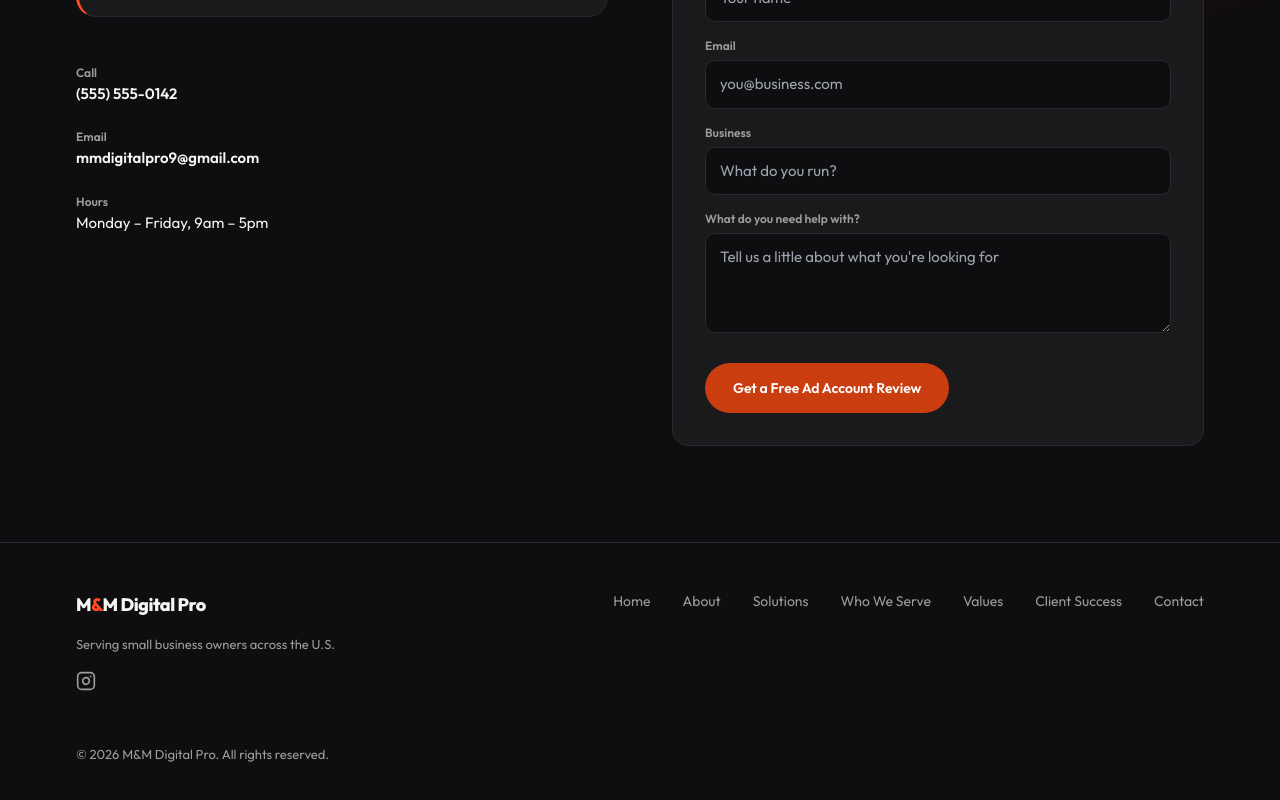
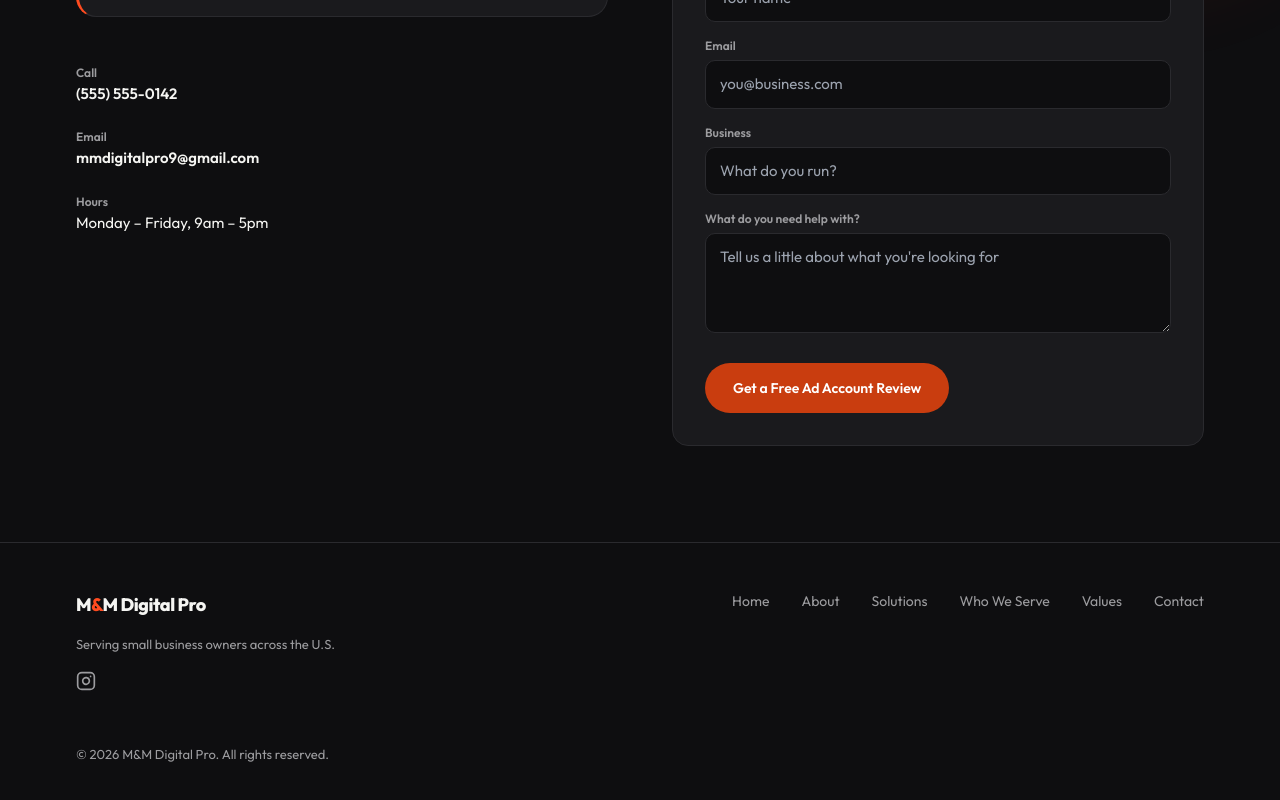
Before and after one commit to smohen985-ux/mm-digital-site, a Next.js app: page / in a window 1280 px wide. Shown: the part 7157-7957 px from the top of the page. Built offline with nearby package versions, Linux system fonts and the light colour scheme.

Commit message:
Update Footer.tsx

```diff
--- a/src/components/Footer.tsx
+++ b/src/components/Footer.tsx
@@ -6,7 +6,6 @@ const LINKS = [
   { href: "#solutions", label: "Solutions" },
   { href: "#who-we-serve", label: "Who We Serve" },
   { href: "#values", label: "Values" },
-  { href: "#client-success", label: "Client Success" },
   { href: "#contact", label: "Contact" },
 ];
 
```
